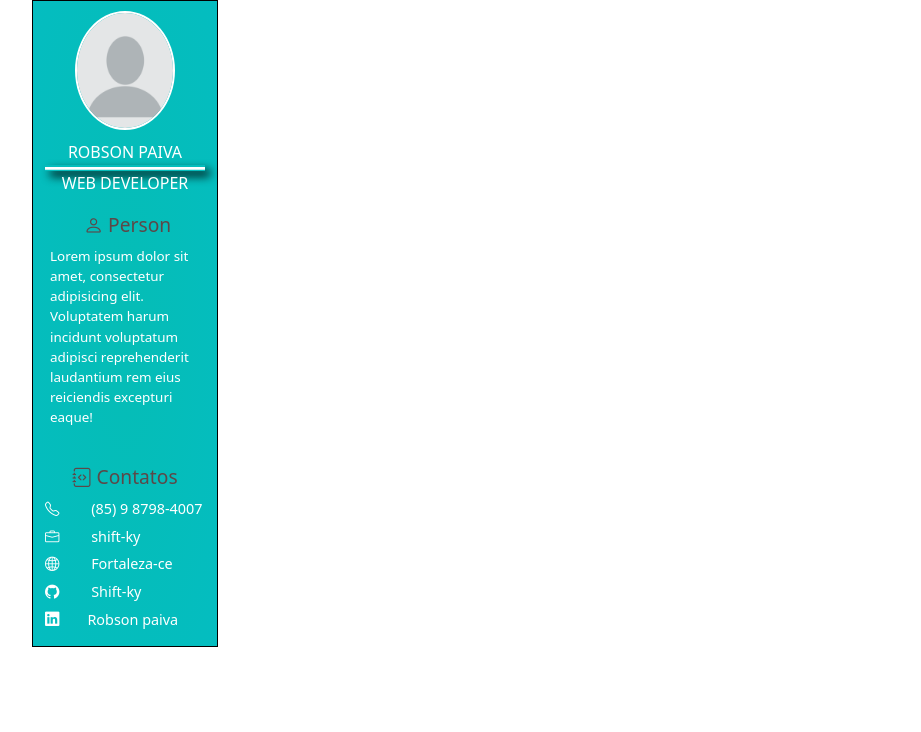
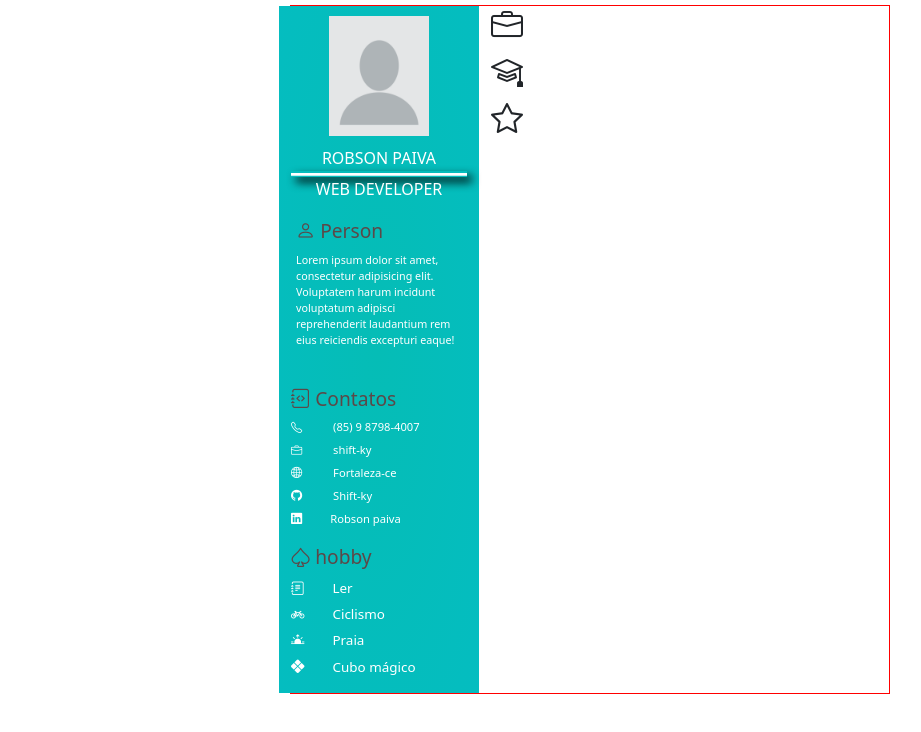
Before and after one commit to Shift-ky/curriculum1.2, a plain HTML site: page index.html in a window 1280 px wide. Shown: the whole page, without its empty margins (50-971 px from the left). Drawn offline with nearby package versions, Linux system fonts and the light colour scheme.

Commit message:
atualizar

```diff
--- a/css/style.css
+++ b/css/style.css
@@ -1,20 +1,27 @@
+.completo{
+    margin: auto;
+    width: 600px;
+    margin-top: 5px;
+    border: 1px solid red;
+
+}
 .esquerda{
-    width: 400px;
-    border: 1px solid black;
-    background-image: radial-gradient(rgb(5, 189, 182), rgba(4, 189, 192))
+    width: 200px;
+    background-image: radial-gradient(rgb(5, 189, 182), rgba(4, 189, 192));
+    min-width: 200px;
 }
 .esquerda #foto-topo{
-
-    margin-top: 10px;
+  padding-top: 10px;
+    display: block;
+    margin: auto;
     width: 100px;
-    border-radius: 100%;
-    border: 2px solid white;
 }
 
 #cabecalho{
     padding-top: 10px;
 }
 #cabecalho p{
+    text-align: center;
     font-size: 1.0em;
     color: white;
 }
@@ -27,8 +34,8 @@
     box-shadow: 5px 5px 10px black;
 }
 
-#texto{
-    font-size: 1.5em;
+#texto p{
+    font-size: 0.8em;
     text-align: start;
     color: white;
 }
@@ -44,17 +51,17 @@
     font-size: 0.7em;
 }
 
-#icones-contatos{
+.icones{
     float: left;
     color: white;
 }
-#icones-contatos p{
+.icones p{
     text-align: left;
     margin-top: -10px;
-    font-size: 0.9em;
+    font-size: 0.7em;
 }
 
-#icones-contatos p i{
+.icones p i{
     padding-right: 28px;
 }
 
@@ -62,3 +69,8 @@
     font-size: 1.2em;
     color: rgb(92, 72, 72);
 }
+#hobby{
+    clear: both;
+    font-size: 1.2em;
+    color: rgb(92, 72, 72);
+}
--- a/index.html
+++ b/index.html
@@ -14,13 +14,13 @@
 </head>
 <body>
 
-    <div class="container"> <!--Container geral-->
+    <div class="completo"> <!--Container geral-->
 
-        <div class="container text-center"> <!--Container da duas págias-->
+        <div> <!--Container da duas págias-->
             <div class="row "> <!--Incioo das duas colunas-->
               <div class="col-2 esquerda"> <!--Início da coluna da esquerda-->
 
-                 <img  id="foto-topo" src="imagens/blank-profile-picture-g590ad6460_640.png" alt="" width="300px">
+                 <img  id="foto-topo" src="imagens/blank-profile-picture-g590ad6460_640.png">
 
                 <div id="cabecalho">  <!--Cabeçalho-->
 
@@ -43,7 +43,7 @@
                     <div class="top">
                     <p><i class="bi bi-journal-code"></i> Contatos</p>
                 </div>
-                    <div id="icones-contatos">
+                    <div class="icones">
                         <p><i class="bi bi-telephone"></i> (85) 9 8798-4007</p>
                         <p><i class="bi bi-briefcase"></i> shift-ky </p>
                         <p><i class="bi bi-globe2"></i> Fortaleza-ce</p>
@@ -52,11 +52,28 @@
                     </div>
                 </div> <!--Fim dos contatos-->
 
+                <div id="hobby">
+                    <div >
+                        <p><i class="bi bi-suit-spade"></i> hobby</p>
+                    </div>
+                    <div class="icones">
+                        <p> <i class="bi bi-journal-text"></i>Ler</p>
+                        <p><i class="bi bi-bicycle"></i>Ciclismo</p>
+                        <p><i class="bi bi-sunrise-fill"></i>Praia</p>
+                        <p><i class="bi bi-x-diamond-fill"></i>Cubo mágico</p>
+                    </div>
+                </div>
+
+
 
               </div> <!--Fim da coluna da esquerda-->
 
 
-              <div class="col-9 direita"> <!--Início da coluna da esquerda-->
+              <div class="col-5 direita"> <!--Início da coluna da direita-->
+
+                <h2> <i class="bi bi-briefcase"></i> </h2>
+                <h2><i class="bi bi-mortarboard"></i> </h2>
+                <h2><i class="bi bi-star"></i></h2>
 
             </div>
         </div> <!--Fim do conteiner das duas colunas-->
```
Also changed, not shown: imagens/Design sem nome (4).png (added), imagens/linha.png (added), imagens/quadrado.jpg (added).
